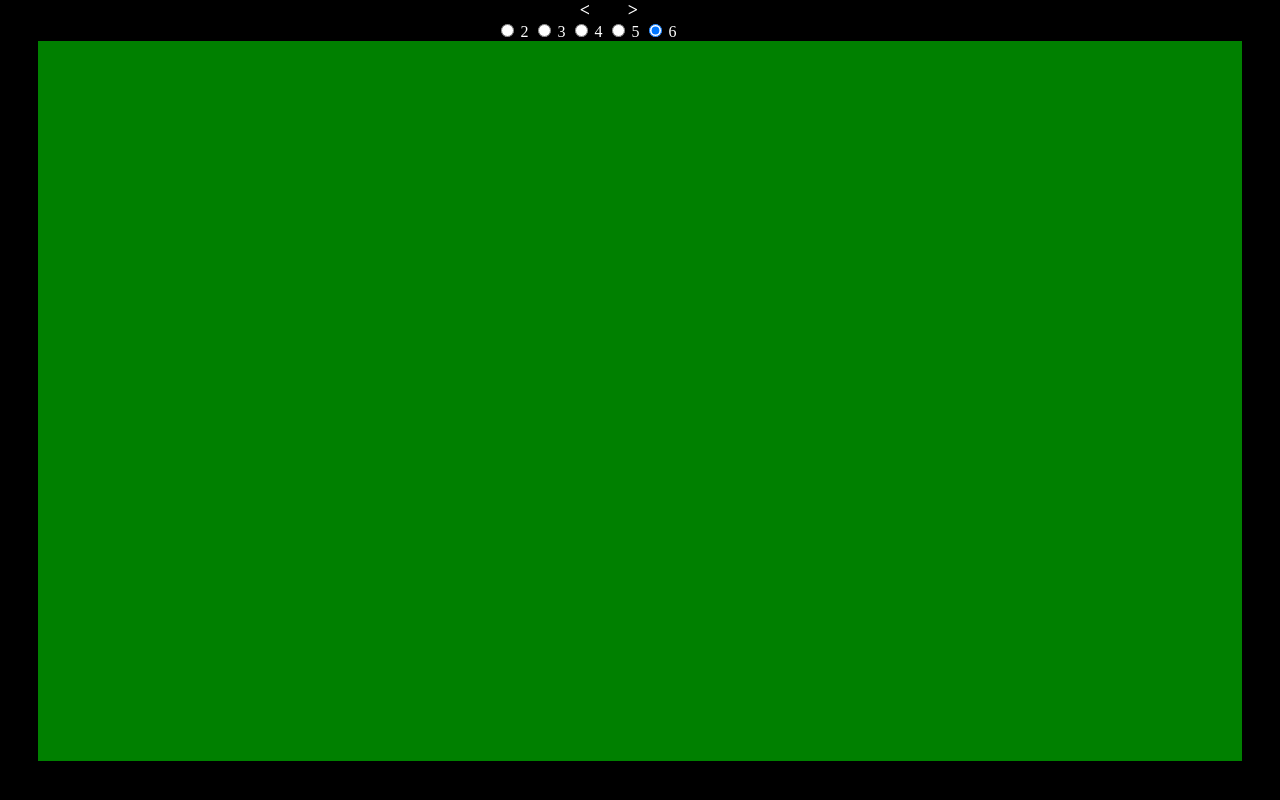
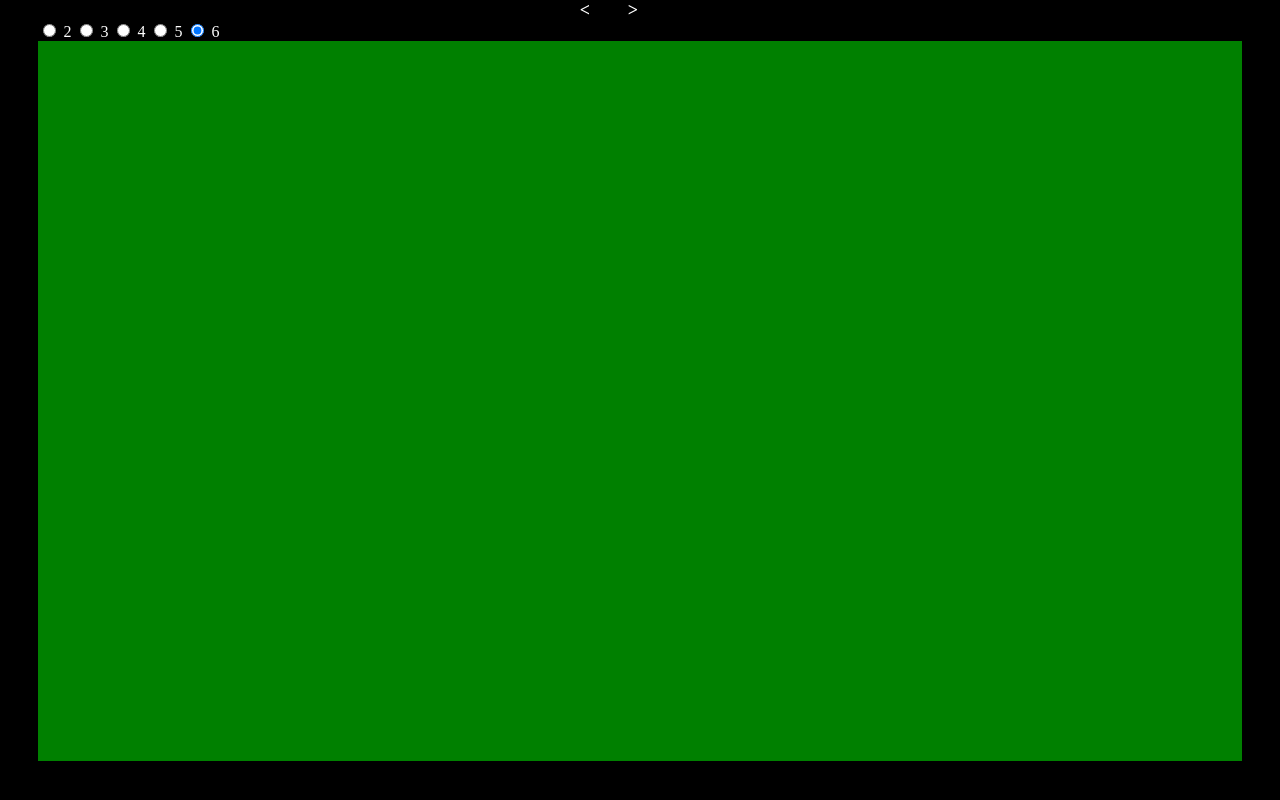
Before and after one commit to vs-dev-bg/infinite-carousel, a website: page index.html in a window 1280 px wide. Drawn offline with nearby package versions, Linux system fonts and the light colour scheme; files that its build step writes are made by us from their sources.

Commit message:
Update styles.scss
Remove margin-left from form element

```diff
--- a/sass/styles.scss
+++ b/sass/styles.scss
@@ -28,7 +28,6 @@
     margin-left: 3%;
 
     form {
-        margin-left: 38%;
         color: white;
     }
 }
```
